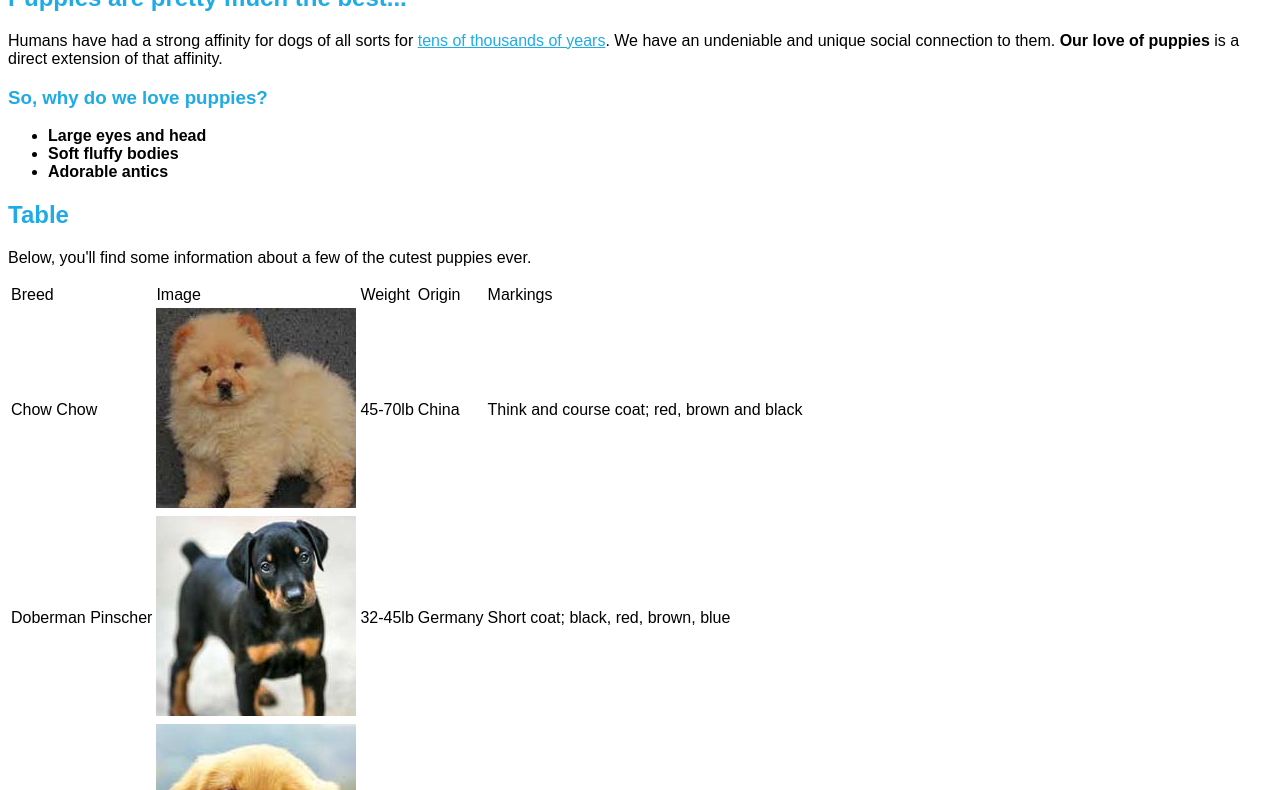
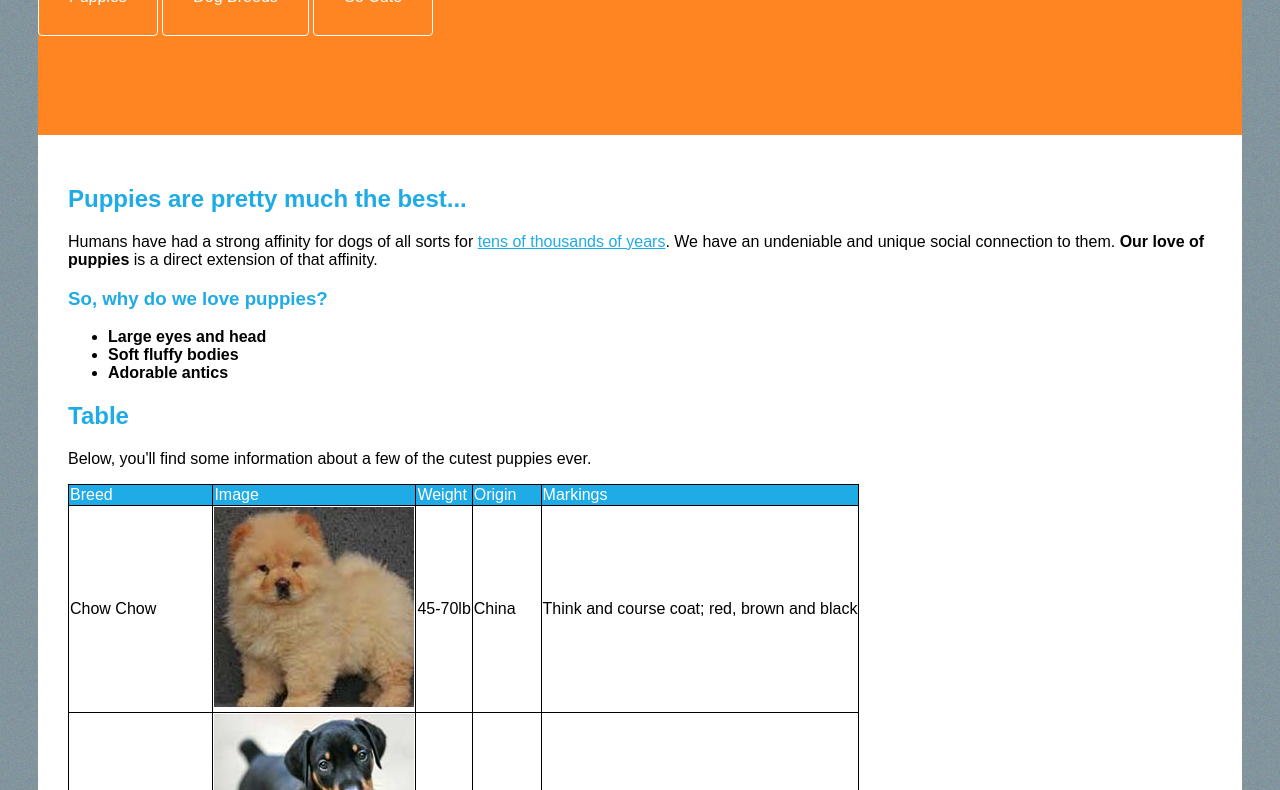
Before and after one commit to AustinLeeParker/puppy-love, a plain HTML site: page index.html in a window 1280 px wide. Shown: the part 115-905 px from the top of the page. Drawn offline with Linux system fonts and the light colour scheme.

Commit message:
Added more to style.css

```diff
--- a/style.css
+++ b/style.css
@@ -15,15 +15,23 @@ colors:
 * {
     font-family: Arial, Helvetica, sans-serif
 }
+body {
+    background-image: url(img/bg.jpg);
+}
 #site_header  {
 background-color: #ff8523;
+height: 200px;
 }
 
 .main_navigation > a {
     border: 1px solid white;
     border-radius: 4px;
     color: white;
-    padding: middle;
+    padding: 10px;
+    padding-left: 30px;
+    padding-right: 30px;
+    padding-bottom: 30px;
+
     text-decoration: none;
 
 }
@@ -31,6 +39,10 @@ background-color: #ff8523;
 h2 {
     color: #1fabe5;
 
+}
+div {
+    background-color: white;
+    margin: 50px 30px 50px 30px
 }
 
 
@@ -43,3 +55,14 @@ h3 {
  ul li {
     font-weight: bold;
 }
+table, td{
+border-collapse: collapse;
+border: 1px solid #1fabe5;
+border: 1px solid black
+
+}
+table > thead > tr > td{
+    background-color: #1fabe5;
+    color: white;
+    border: 1px solid black
+}
```
